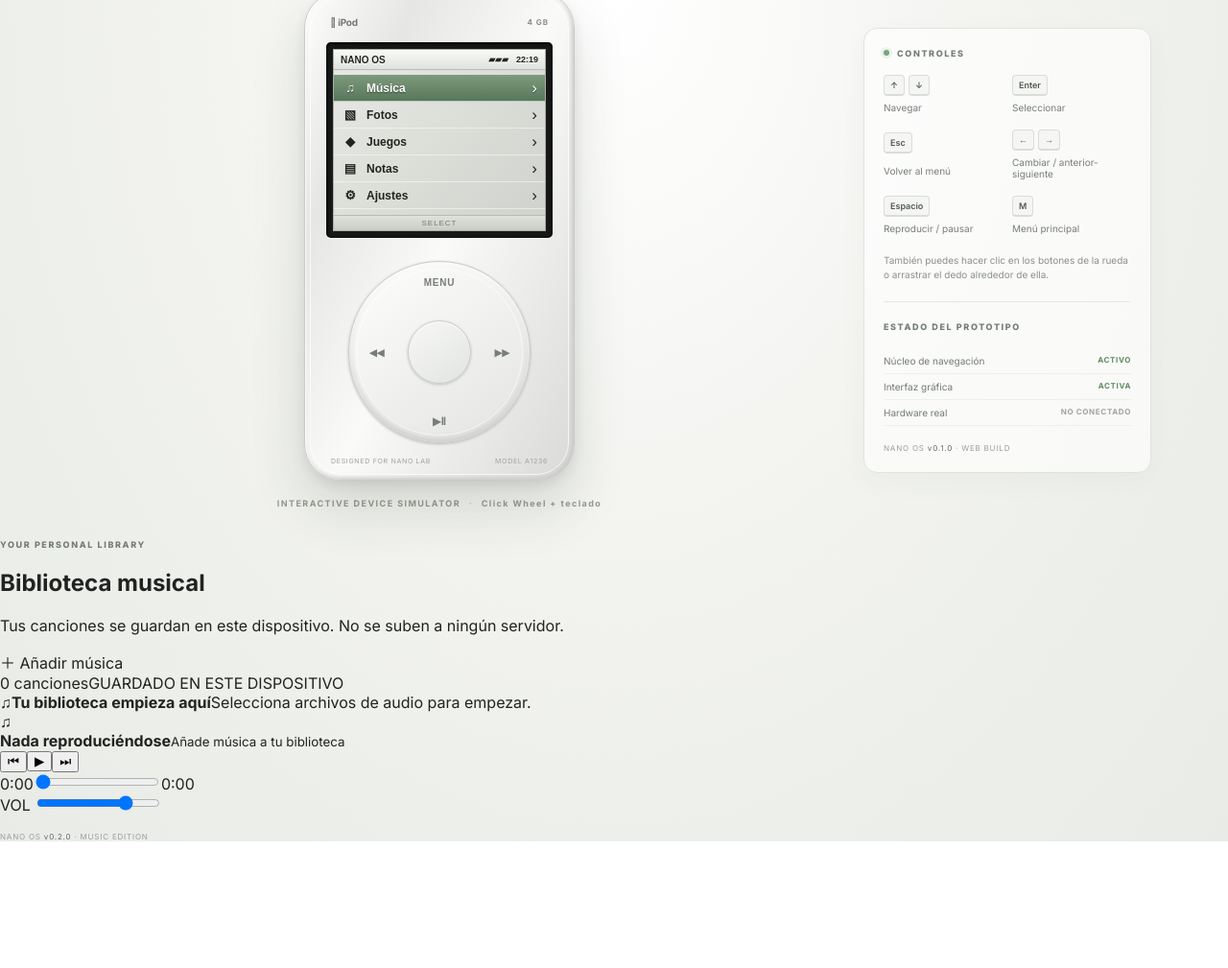
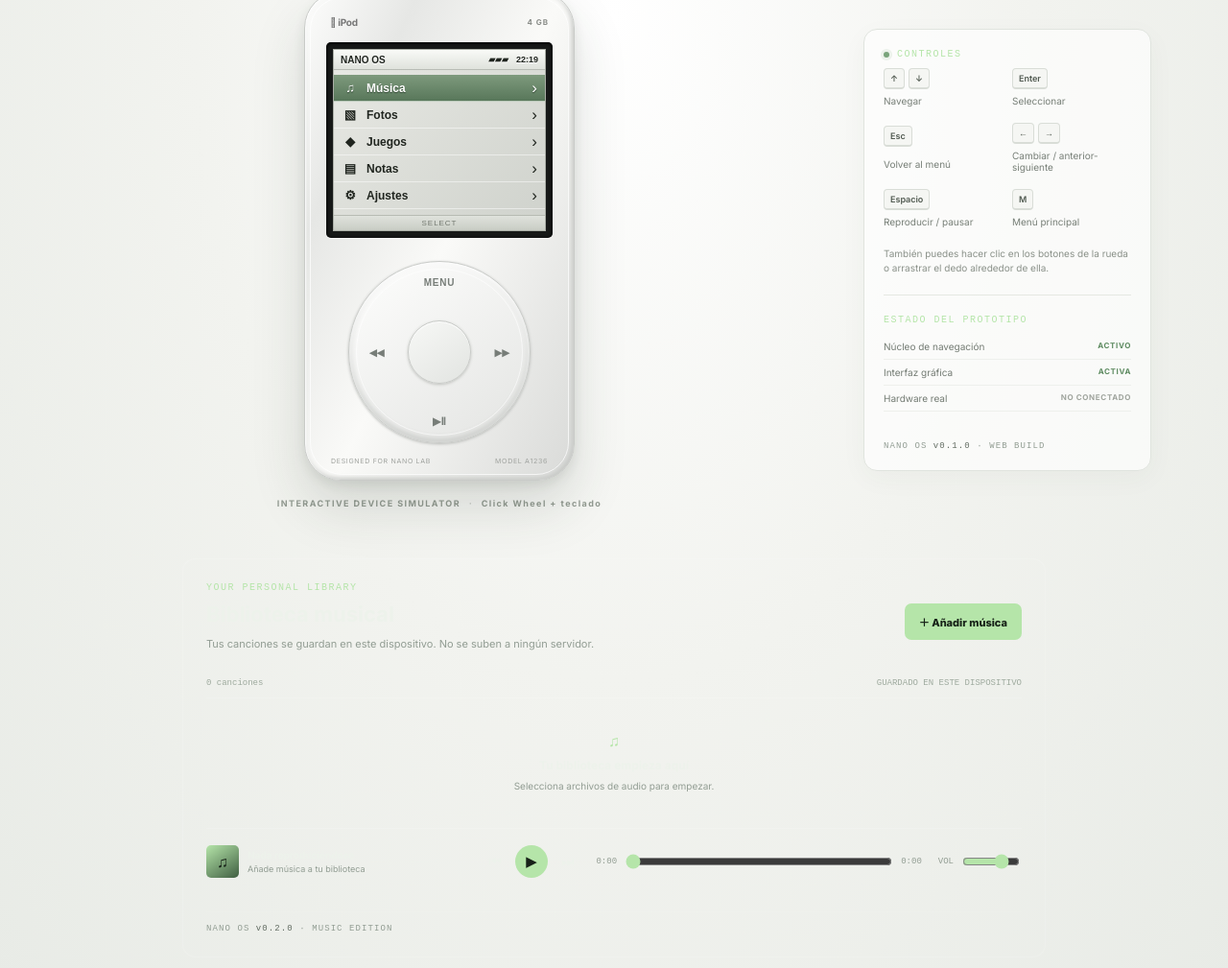
Before and after one commit to saiklon/MibooDev-, a plain HTML site: page index.html in a window 1280 px wide. Shown: the part 207-1216 px from the top of the page at 96% size. Before the commit the page ends 1084 px from the top, so only its background shows below. Drawn offline with Linux system fonts and the light colour scheme.

Commit message:
Add modern music library and playback styling

```diff
--- a/css/system.css
+++ b/css/system.css
@@ -62,3 +62,12 @@ kbd{font:600 9px Inter,sans-serif;background:#f5f6f3;border:1px solid #d9ddd7;bo
 .ok{color:#5f8c62}.muted{color:#a0a59e}
 .version{font-size:8px;letter-spacing:.1em;color:#9aa198;margin-top:18px}.version span{color:#626c62}
 @media(max-width:760px){.workspace{grid-template-columns:1fr;gap:28px;padding-top:30px}.help-panel{width:min(420px,100%)}.intro{grid-column:auto}}
+/* NANO OS Music Edition */
+.library-panel{width:min(900px,94vw);margin:20px auto 35px;padding:24px;background:#ffffff0b;border:1px solid #ffffff1a;border-radius:14px;color:#edf2eb}
+.library-heading{display:flex;justify-content:space-between;align-items:center;gap:18px}.library-heading h2{font-size:22px;margin:0}.library-heading p{font-size:11px;color:#929d93}.panel-heading{font:10px monospace;letter-spacing:.15em;color:#b5e5a9;margin-bottom:9px}
+.import-button,.empty-action{background:#b5e5a9;color:#172218;border-radius:7px;padding:11px 15px;font-size:11px;font-weight:800;cursor:pointer;white-space:nowrap}
+.library-stats{display:flex;justify-content:space-between;padding:18px 0 10px;border-bottom:1px solid #ffffff20;font:9px monospace;color:#9eaa9e}
+.track-list{max-height:280px;overflow:auto;min-height:100px}.empty-library{min-height:130px;display:flex;flex-direction:column;justify-content:center;align-items:center;gap:8px;color:#b5e5a9}.empty-library b{color:#edf2eb;font-size:12px}.empty-library span{font-size:10px;color:#929d93}
+.track-row{display:flex;align-items:center;gap:12px;padding:11px 6px;border-bottom:1px solid #ffffff10;color:#b5e5a9}.track-info{flex:1;min-width:0;text-align:left;background:none;border:0;color:#edf2eb;display:flex;flex-direction:column;gap:4px;cursor:pointer}.track-info b{font-size:11px}.track-info small{font-size:9px;color:#929d93}.remove-track{border:0;background:none;color:#929d93;font-size:19px;cursor:pointer}
+.player-bar{display:grid;grid-template-columns:1.2fr auto 1.5fr auto;align-items:center;gap:17px;padding:17px 0;border-top:1px solid #ffffff20;margin-top:5px}.now-playing-mini{display:flex;align-items:center;gap:9px;min-width:0}.mini-art{width:34px;height:34px;border-radius:5px;background:linear-gradient(145deg,#b5e5a9,#405f42);display:grid;place-items:center;color:#172218}.now-playing-mini strong,.now-playing-mini small{display:block;max-width:145px;overflow:hidden;text-overflow:ellipsis;white-space:nowrap}.now-playing-mini strong{font-size:10px}.now-playing-mini small{font-size:9px;color:#929d93;margin-top:3px}.transport{display:flex;align-items:center;gap:8px}.transport button{border:0;background:none;color:#edf2eb;font-size:15px;cursor:pointer}.transport button:nth-child(2){background:#b5e5a9;color:#172218;border-radius:50%;width:34px;height:34px}.timeline,.volume-control{display:flex;align-items:center;gap:7px;font:9px monospace;color:#929d93}.timeline input{width:100%;min-width:50px}.volume-control input{width:60px}.library-panel input[type=range]{accent-color:#b5e5a9}.version{font:9px monospace;color:#929d93;letter-spacing:.12em;padding-top:12px;border-top:1px solid #ffffff10}
+@media(max-width:700px){.library-heading{align-items:flex-start;flex-direction:column}.player-bar{grid-template-columns:1fr auto;gap:12px}.timeline{grid-column:1/-1;grid-row:2}.volume-control{grid-column:2;grid-row:1}}
```
